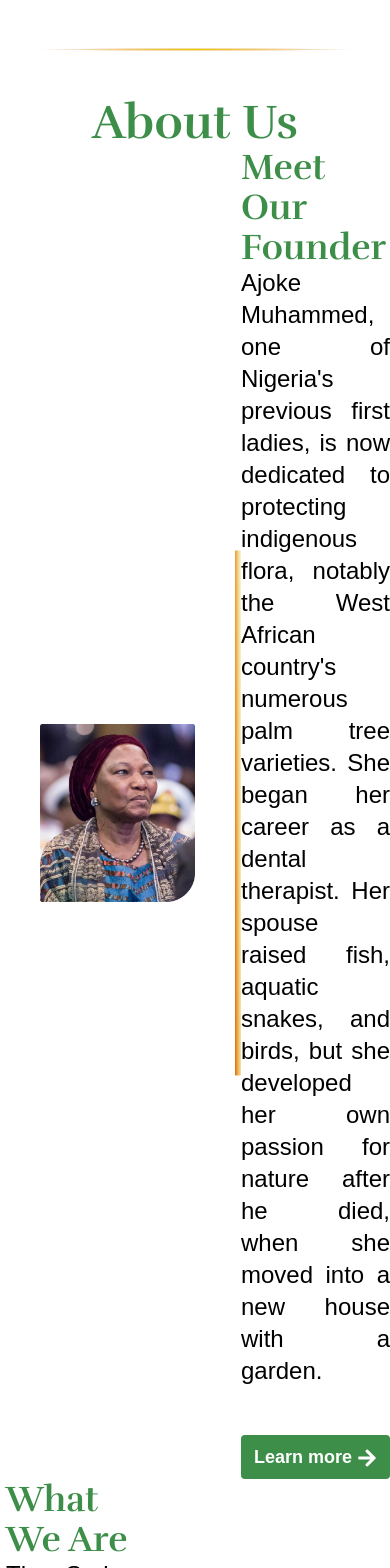
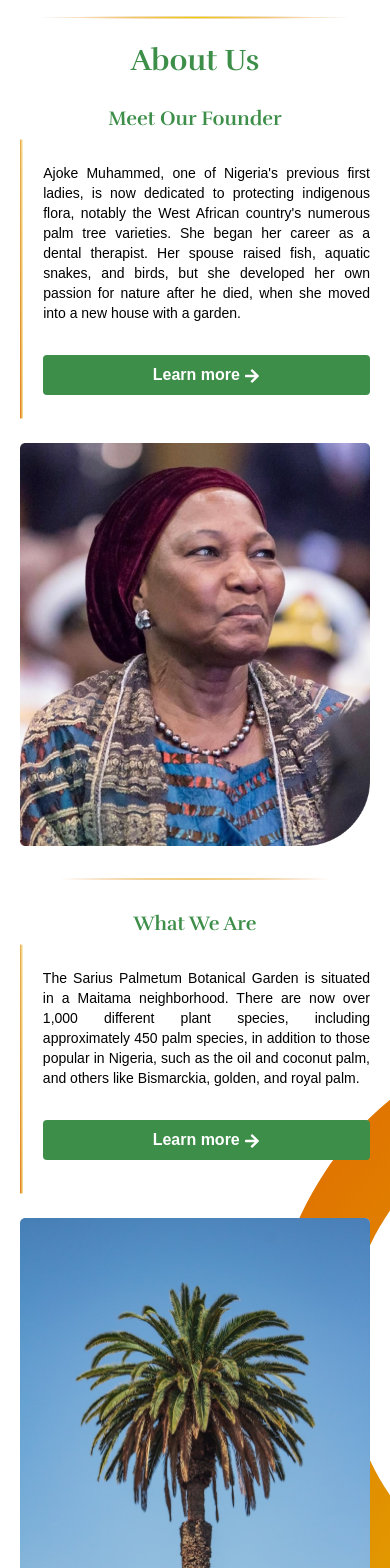
Before and after one commit to oseogbe/SPMC, a Next.js app: page / in a window 390 px wide. Shown: the part 860-2428 px from the top of the page. Built offline with nearby package versions, Linux system fonts and the light colour scheme; a web font is replaced by a local one.

Commit message:
mobile responsive update

```diff
--- a/app/components/AboutUs.tsx
+++ b/app/components/AboutUs.tsx
@@ -6,44 +6,52 @@ const rufina = Rufina({ subsets: ['latin'], weight: "700" })
 
 const AboutUs = () => {
     return (
-        <div className="w-full max-w-7xl mx-auto pt-16">
+        <div className="w-full max-w-7xl mx-auto pt-8 lg:pt-16">
             <img className="mx-auto w-[80%]" src="/img/divider.svg" alt="divider" />
-            <div className="mt-12 text-center">
-                <h3 className={rufina.className + " text-secondary-light text-5xl font-bold"}>About Us</h3>
+            <div className="mt-6 lg:mt-12 text-center">
+                <h3 className={rufina.className + " text-secondary-light text-3xl lg:text-5xl font-bold"}>About Us</h3>
             </div>
-            <div className="flex items-center lg:mt-16">
-                <div className="px-10 flex-1">
+            <div className="flex flex-col-reverse lg:flex-row items-center px-5 lg:px-0 lg:mt-16">
+                <div className="mt-6 lg:mt-0 lg:px-10 lg:flex-1">
                     <img src="/img/ajoke-muhammed.png" alt="Ajoke Muhammed" />
                 </div>
-                <div className="flex-1 flex">
-                    <img className="lg:py-8" src="img/vertical-divider.svg" alt="divider" />
-                    <div className="lg:px-10">
-                        <h4 className={rufina.className + " font-bold text-4xl text-secondary-light leading-10"}>Meet Our Founder</h4>
-                        <p className="text-2xl text-justify lg:mt-8">
+                <div className="mt-5 lg:flex-1 lg:mt-0">
+                    <h4 className={rufina.className + " font-bold text-center text-xl lg:text-4xl lg:text-left lg:pl-11 text-secondary-light leading-10"}>Meet Our Founder</h4>
+                    <div className="flex">
+                        <img className="h-[280px] lg:h-full" src="img/vertical-divider.svg" alt="divider" />
+                        <div className="pl-5 lg:px-10">
+                            <p className="text-sm lg:text-2xl text-justify mt-6 lg:mt-8">
                                 Ajoke Muhammed, one of Nigeria's previous first ladies, is now dedicated to protecting indigenous flora, notably the West African country's numerous palm tree varieties. She began her career as a dental therapist. Her spouse raised fish, aquatic snakes, and birds, but she developed her own passion for nature after he died, when she moved into a new house with a garden.
                             </p>
-                        <div className="mt-12">
-                            <button className="bg-secondary-light text-white text-lg lg:text-xl font-semibold py-2 lg:py-3 w-full rounded lg:rounded-lg">Learn more <FaArrowRight className="inline-flex h-5 w-5" /></button>
+                            <div className="mt-8 lg:mt-12">
+                                <button className="bg-secondary-light text-white text-base lg:text-xl font-semibold py-2 lg:py-3 w-full rounded lg:rounded-lg">Learn more <FaArrowRight className="inline-flex h-4 w-4 lg:h-5 lg:w-5" /></button>
                             </div>
                         </div>
                     </div>
                 </div>
-            <div className="flex items-center lg:mt-16">
+            </div>
+            <img className="mx-auto mt-8 w-[80%] lg:hidden" src="/img/divider.svg" alt="divider" />
+            <div className="flex flex-col mt-6 lg:mt-16">
+                <div className="relative lg:flex lg:items-center px-5 lg:px-0">
+                    <div className="lg:flex-1">
+                        <h4 className={rufina.className + " font-bold text-center text-xl lg:text-4xl lg:text-left lg:pl-11 text-secondary-light leading-10"}>What We Are</h4>
                         <div className="flex-1 flex">
-                    <img className="lg:py-8" src="img/vertical-divider.svg" alt="divider" />
-                    <div className="lg:px-10 w-5/6">
-                        <h4 className={rufina.className + " font-bold text-4xl text-secondary-light leading-10"}>What We Are</h4>
-                        <p className="text-2xl text-justify lg:mt-8">
+                            <img className="h-[250px] lg:h-full" src="img/vertical-divider.svg" alt="divider" />
+                            <div className="pl-5 lg:px-10">
+                                <p className="text-sm lg:text-2xl text-justify mt-6 lg:mt-8">
                                     The Sarius Palmetum Botanical Garden is situated in a Maitama neighborhood. There are now over 1,000 different plant species, including approximately 450 palm species, in addition to those popular in Nigeria, such as the oil and coconut palm, and others like Bismarckia, golden, and royal palm.
                                 </p>
-                        <div className="mt-12">
-                            <button className="bg-secondary-light text-white text-lg lg:text-xl font-semibold py-2 lg:py-3 w-full rounded lg:rounded-lg">Learn more <FaArrowRight className="inline-flex h-5 w-5" /></button>
+                                <div className="mt-8 lg:mt-12">
+                                    <button className="bg-secondary-light text-white text-base lg:text-xl font-semibold py-2 lg:py-3 w-full rounded lg:rounded-lg">Learn more <FaArrowRight className="inline-flex h-4 w-4 lg:h-5 lg:w-5" /></button>
                                 </div>
                             </div>
                         </div>
-                <div className="relative lg:pr-10">
-                    <img src="/img/palm-tree-1.svg" alt="Palm tree in SPMC" />
-                    <img className="absolute -top-32 right-0 -z-10" src="/img/ellipse-left.svg" alt="ellipse" />
+                    </div>
+                    <div className="relative lg:flex-1 lg:pr-10">
+                        <img className="mt-6 lg:mt-0 lg:ml-auto" src="/img/palm-tree-1.svg" alt="Palm tree in SPMC" />
+                        <img className="hidden lg:block absolute -top-32 right-0 -z-10" src="/img/ellipse-left.svg" alt="ellipse" />
+                    </div>
+                    <img className="lg:hidden absolute -bottom-8 right-0 -z-10" src="/img/ellipse-left-mobile.svg" alt="ellipse" />
                 </div>
             </div>
         </div>
--- a/app/components/Footer.tsx
+++ b/app/components/Footer.tsx
@@ -22,19 +22,19 @@ const Footer = () => {
                     </div>
                 </div>
             </div>
-            <div className="bg-[#06390D] lg:py-12">
-                <div className="flex w-full max-w-7xl mx-auto px-10">
+            <div className="bg-[#06390D] py-9 lg:py-12">
+                <div className="flex flex-col lg:flex-row w-full max-w-7xl mx-auto px-10">
                     <div className="flex-1 pr-8 lg:pr-16">
                         <h3 className="text-lg lg:text-2xl text-white font-bold">About Sarius Palmetum Botanical Garden</h3>
-                        <img className="mt-3 lg:w-3/5" src="/img/footer-3-lines.svg" alt="" />
+                        <img className="mt-3 w-3/5" src="/img/footer-3-lines.svg" alt="" />
                         <p className="mt-4 lg:mt-8 lg:text-lg text-white">
                             Lorem ipsum dolor sit amet consectetur. Tincidunt ultrices ut egestas dictum bibendum ultrices leo vulputate commodo. Dis mauris velit sagittis volutpat commodo blandit. Neque habitant integer eget tristique suspendisse et cursus. Tristique massa
                         </p>
                     </div>
-                    <div className="flex-1 pr-8 lg:px-16">
+                    <div className="flex-1 pt-8 lg:pt-0 pr-8 lg:px-16">
                         <h3 className="text-lg lg:text-2xl text-white font-bold">Quick Link</h3>
-                        <img className="mt-3 lg:w-3/5" src="/img/footer-3-lines.svg" alt="" />
-                        <div className="grid lg:grid-cols-2 lg:gap-8 mt-4 lg:mt-8 lg:text-lg text-white">
+                        <img className="mt-3 w-3/5" src="/img/footer-3-lines.svg" alt="" />
+                        <div className="grid lg:grid-cols-2 gap-y-6 lg:gap-y-0 mt-6 lg:mt-8 lg:text-lg text-white">
                             <div className="flex items-center">
                                 <img src="/img/ninja-star.svg" alt="" />
                                 <Link className="ml-1" href=''>About The Company</Link>
@@ -55,7 +55,7 @@ const Footer = () => {
                     </div>
                 </div>
             </div>
-            <div className="h-9 bg-[#E7F1E9] flex items-center justify-center text-secondary-light">
+            <div className="h-9 bg-[#E7F1E9] flex items-center justify-center text-center text-sm lg:text-base text-secondary-light">
                 <p>Copyright © 2023 Sarius Palmetum & Botanical Garden</p>
             </div>
         </div>
--- a/app/components/Services.tsx
+++ b/app/components/Services.tsx
@@ -8,72 +8,72 @@ const Services = () => {
         <div className="w-full max-w-7xl mx-auto pt-16">
             <img className="mx-auto w-[80%]" src="/img/divider.svg" alt="divider" />
             <div className="relative">
-                <div className="mt-12 text-center">
-                    <h3 className={rufina.className + " text-secondary-light text-5xl font-bold"}>Our Services</h3>
+                <div className="mt-6 lg:mt-12 text-center">
+                    <h3 className={rufina.className + " text-secondary-light text-3xl lg:text-5xl font-bold"}>Our Services</h3>
                 </div>
-                <div className="grid grid-cols-3 gap-8 px-10 lg:mt-16">
+                <div className="grid lg:grid-cols-3 gap-8 px-10 mt-6 lg:mt-16">
                     <div className="service-box">
-                        <img className="w-16 mx-auto" src="/img/service-icon.svg" alt="" />
+                        <img className="w-[60px] lg:w-16 mx-auto" src="/img/service-icon.svg" alt="" />
                         <div className="text-center">
-                            <h5 className="mt-8 text-2xl font-medium">Feugiat fermentum diam</h5>
-                            <p className="mt-6 text-justify">
+                            <h5 className="mt-8 text-xl lg:text-2xl font-medium">Feugiat fermentum diam</h5>
+                            <p className="text-sm lg:text-base mt-6 text-justify">
                                 Lorem ipsum dolor sit amet consectetur. Feugiat fermentum diam mattis rhoncus eu massa tincidunt. Viverra erat maecenas quam varius. Dolor ut eu id ultrices consectetur.
                                 Lectus hendrerit amet dui orci. Ornare etiam nulla ipsum nisl purus enim tortor consectetur.
                             </p>
                         </div>
                     </div>
                     <div className="service-box">
-                        <img className="w-16 mx-auto" src="/img/service-icon.svg" alt="" />
+                        <img className="w-[60px] lg:w-16 mx-auto" src="/img/service-icon.svg" alt="" />
                         <div className="text-center">
-                            <h5 className="mt-8 text-2xl font-medium">Feugiat fermentum diam</h5>
-                            <p className="mt-6 text-justify">
+                            <h5 className="mt-8 text-xl lg:text-2xl font-medium">Feugiat fermentum diam</h5>
+                            <p className="text-sm lg:text-base mt-6 text-justify">
                                 Lorem ipsum dolor sit amet consectetur. Feugiat fermentum diam mattis rhoncus eu massa tincidunt. Viverra erat maecenas quam varius. Dolor ut eu id ultrices consectetur.
                                 Lectus hendrerit amet dui orci. Ornare etiam nulla ipsum nisl purus enim tortor consectetur.
                             </p>
                         </div>
                     </div>
                     <div className="service-box">
-                        <img className="w-16 mx-auto" src="/img/service-icon.svg" alt="" />
+                        <img className="w-[60px] lg:w-16 mx-auto" src="/img/service-icon.svg" alt="" />
                         <div className="text-center">
-                            <h5 className="mt-8 text-2xl font-medium">Feugiat fermentum diam</h5>
-                            <p className="mt-6 text-justify">
+                            <h5 className="mt-8 text-xl lg:text-2xl font-medium">Feugiat fermentum diam</h5>
+                            <p className="text-sm lg:text-base mt-6 text-justify">
                                 Lorem ipsum dolor sit amet consectetur. Feugiat fermentum diam mattis rhoncus eu massa tincidunt. Viverra erat maecenas quam varius. Dolor ut eu id ultrices consectetur.
                                 Lectus hendrerit amet dui orci. Ornare etiam nulla ipsum nisl purus enim tortor consectetur.
                             </p>
                         </div>
                     </div>
                     <div className="service-box">
-                        <img className="w-16 mx-auto" src="/img/service-icon.svg" alt="" />
+                        <img className="w-[60px] lg:w-16 mx-auto" src="/img/service-icon.svg" alt="" />
                         <div className="text-center">
-                            <h5 className="mt-8 text-2xl font-medium">Feugiat fermentum diam</h5>
-                            <p className="mt-6 text-justify">
+                            <h5 className="mt-8 text-xl lg:text-2xl font-medium">Feugiat fermentum diam</h5>
+                            <p className="text-sm lg:text-base mt-6 text-justify">
                                 Lorem ipsum dolor sit amet consectetur. Feugiat fermentum diam mattis rhoncus eu massa tincidunt. Viverra erat maecenas quam varius. Dolor ut eu id ultrices consectetur.
                                 Lectus hendrerit amet dui orci. Ornare etiam nulla ipsum nisl purus enim tortor consectetur.
                             </p>
                         </div>
                     </div>
                     <div className="service-box">
-                        <img className="w-16 mx-auto" src="/img/service-icon.svg" alt="" />
+                        <img className="w-[60px] lg:w-16 mx-auto" src="/img/service-icon.svg" alt="" />
                         <div className="text-center">
-                            <h5 className="mt-8 text-2xl font-medium">Feugiat fermentum diam</h5>
-                            <p className="mt-6 text-justify">
+                            <h5 className="mt-8 text-xl lg:text-2xl font-medium">Feugiat fermentum diam</h5>
+                            <p className="text-sm lg:text-base mt-6 text-justify">
                                 Lorem ipsum dolor sit amet consectetur. Feugiat fermentum diam mattis rhoncus eu massa tincidunt. Viverra erat maecenas quam varius. Dolor ut eu id ultrices consectetur.
                                 Lectus hendrerit amet dui orci. Ornare etiam nulla ipsum nisl purus enim tortor consectetur.
                             </p>
                         </div>
                     </div>
                     <div className="service-box">
-                        <img className="w-16 mx-auto" src="/img/service-icon.svg" alt="" />
+                        <img className="w-[60px] lg:w-16 mx-auto" src="/img/service-icon.svg" alt="" />
                         <div className="text-center">
-                            <h5 className="mt-8 text-2xl font-medium">Feugiat fermentum diam</h5>
-                            <p className="mt-6 text-justify">
+                            <h5 className="mt-8 text-xl lg:text-2xl font-medium">Feugiat fermentum diam</h5>
+                            <p className="text-sm lg:text-base mt-6 text-justify">
                                 Lorem ipsum dolor sit amet consectetur. Feugiat fermentum diam mattis rhoncus eu massa tincidunt. Viverra erat maecenas quam varius. Dolor ut eu id ultrices consectetur.
                                 Lectus hendrerit amet dui orci. Ornare etiam nulla ipsum nisl purus enim tortor consectetur.
                             </p>
                         </div>
                     </div>
                 </div>
-                <img className="absolute bottom-4 left-0 -z-10" src="/img/ellipse-right.svg" alt="ellipse" />
+                <img className="absolute top-1/3 lg:bottom-4 left-0 -z-10" src="/img/ellipse-right.svg" alt="ellipse" />
             </div>
         </div>
     )
```
Also changed, not shown: public/img/ellipse-left-mobile.svg (added). Lines whose indentation alone changed are shown as unchanged.
